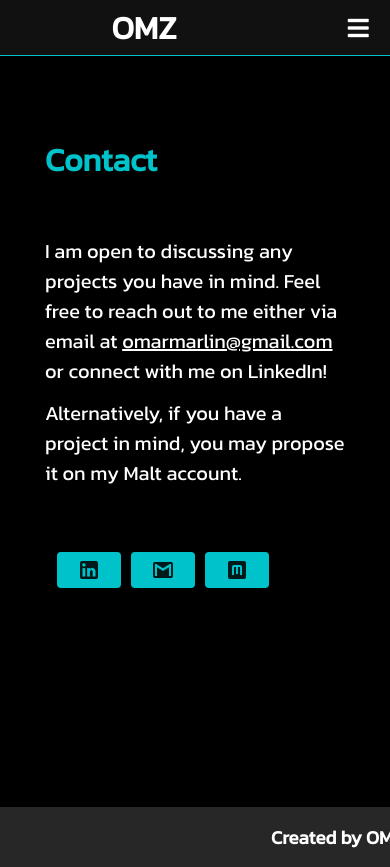
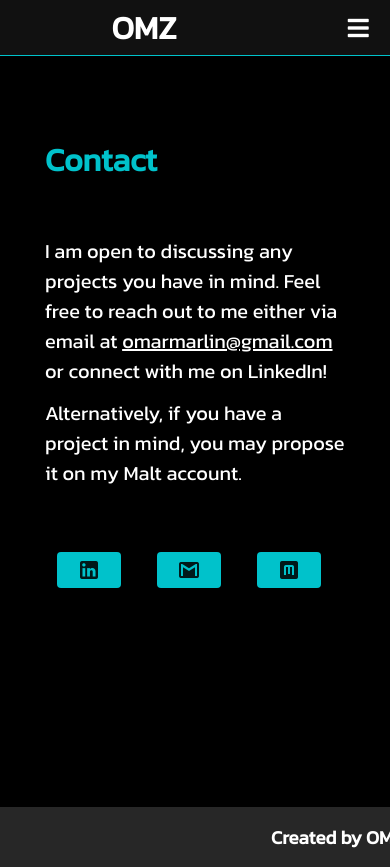
Before and after one commit to omz37/portfolio-src, a Vue app: page /contact in a window 390 px wide. Shown: the top 867 px of the page. Built offline with nearby package versions, Linux system fonts and the light colour scheme; what v-animate-css would draw is missing.

Commit message:
fix contact buttons on phone

```diff
--- a/src/views/Contact.vue
+++ b/src/views/Contact.vue
@@ -39,21 +39,21 @@
             </v-col>
           </v-row>
           <v-row class="mt-16 mb-4" v-if="$vuetify.breakpoint.smAndDown">
-            <v-col cols="2" class="mr-3">
+            <v-col cols="4">
               <v-btn href="https://www.linkedin.com/in/jules-omar-marlin/" target="_blank" style="background-color: #00c2cb">
                 <v-icon>
                   mdi-linkedin
                 </v-icon>
               </v-btn>
             </v-col>
-            <v-col cols="2" class="mx-3">
+            <v-col cols="4">
               <v-btn href="mailto:omarmarlin@gmail.com" style="background-color: #00c2cb">
                 <v-icon>
                   mdi-gmail
                 </v-icon>
               </v-btn>
             </v-col>
-            <v-col cols="2" class="mx-3">
+            <v-col cols="4">
               <v-btn href="https://www.malt.fr/profile/julesomarmarlin1" target="_blank" style="background-color: #00c2cb">
                 <v-icon>
                   mdi-alpha-m-box
```
